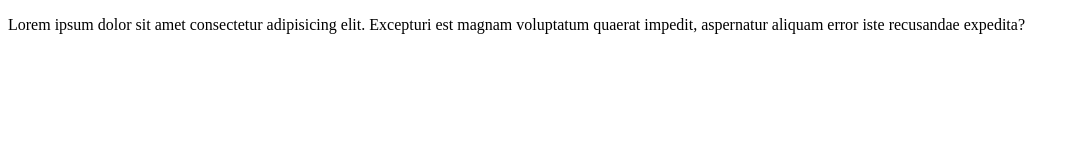
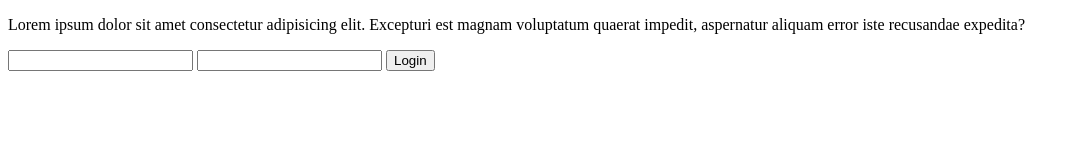
Before and after one commit to flying01/test1, a plain HTML site: page index.html in a window 1280 px wide. Shown: the whole page, without its empty margins (0-1080 px from the left). Drawn offline with Linux system fonts and the light colour scheme.

Commit message:
add a login form in index.html

```diff
--- a/index.html
+++ b/index.html
@@ -12,5 +12,10 @@
       magnam voluptatum quaerat impedit, aspernatur aliquam error iste
       recusandae expedita?
     </p>
+    <form action="">
+      <input type="email" />
+      <input type="password" />
+      <button>Login</button>
+    </form>
   </body>
 </html>
```
